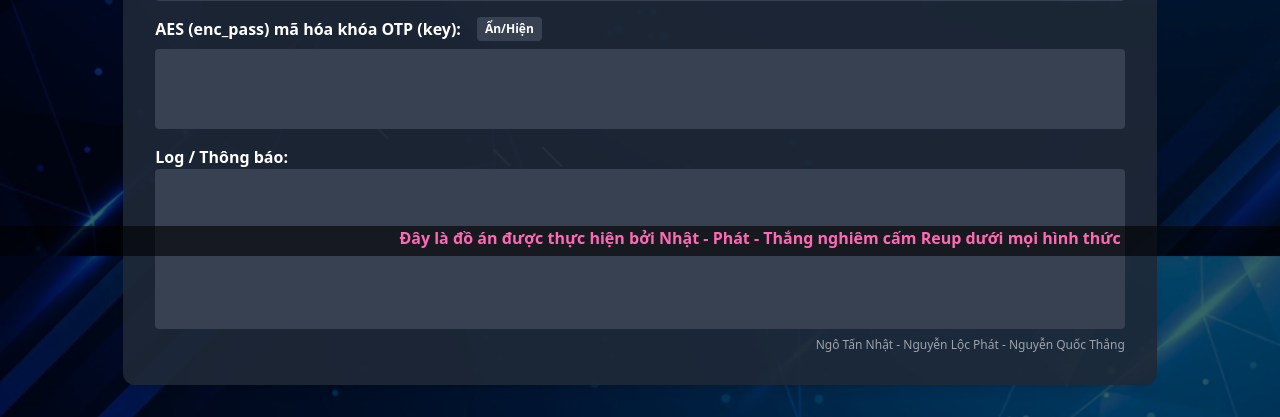
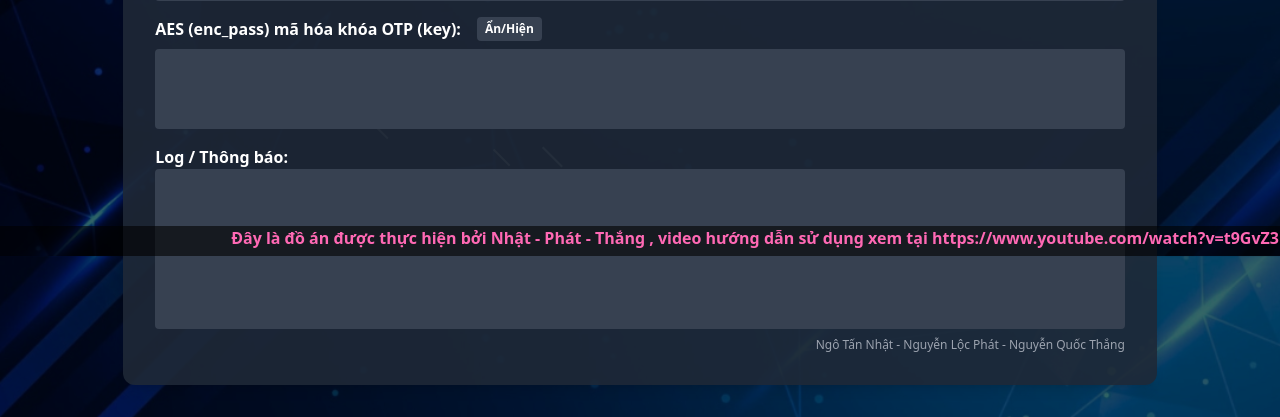
Before and after one commit to Nhat-Ngo-hihi/DoAnChuyenNganhKiHe, a Flask app: page / in a window 1280 px wide. Shown: the part 544-961 px from the top of the page. Run offline with Flask 3, Linux system fonts and the light colour scheme; some libraries are stand-ins or nearby versions.

Commit message:
DoAnKiHe

```diff
--- a/templates/index.html
+++ b/templates/index.html
@@ -184,7 +184,7 @@
 
 <!-- Footer chạy qua lại -->
 <div class="footer-marquee">
-  Đây là đồ án được thực hiện bởi Nhật - Phát - Thắng nghiêm cấm Reup dưới mọi hình thức
+  Đây là đồ án được thực hiện bởi Nhật - Phát - Thắng , video hướng dẫn sử dụng xem tại https://www.youtube.com/watch?v=t9GvZ3FmMTc
 </div>
 
 <style>
```
